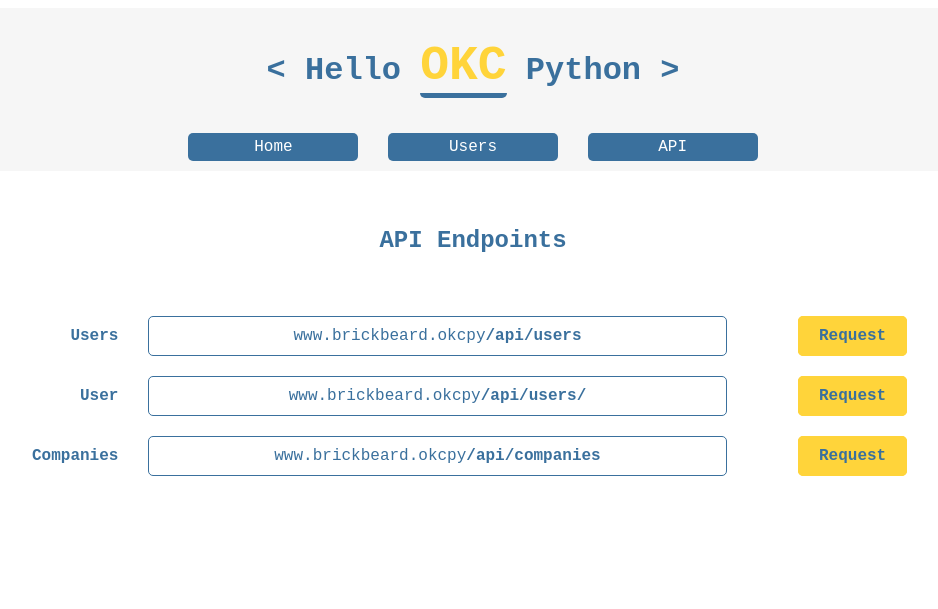
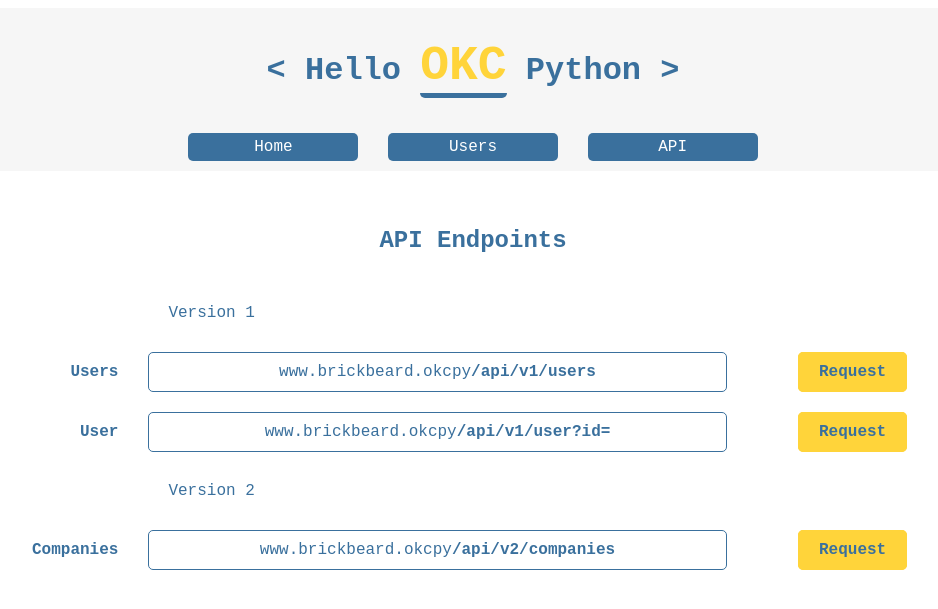
Before and after one commit to BrickBeard/flask_demo, a Flask app: template project/api/templates/api.html in a window 1280 px wide. Shown: the top 609 px of the page, without its empty margins (167-1105 px from the left). Run offline with Flask 2, Linux system fonts and the light colour scheme; the template is opened without the code that fills it, so the values that code supplies are empty.

Commit message:
Nested API to show version control with Blueprints

```diff
--- a/project/__init__.py
+++ b/project/__init__.py
@@ -12,9 +12,13 @@ def create_app():
 
     from .portal.views import portal_bp
     from .api.views import api_bp
+    from .api.v1.routes import v1
+    from .api.v2.routes import v2
 
     app.register_blueprint(portal_bp)
     app.register_blueprint(api_bp, url_prefix='/api')
+    app.register_blueprint(v1, url_prefix='/api/v1')
+    app.register_blueprint(v2, url_prefix='/api/v2')
 
     return app
 
--- a/project/api/static/js/api.js
+++ b/project/api/static/js/api.js
@@ -6,7 +6,7 @@ var display = document.getElementById('display')
 var close_ = document.getElementsByClassName('close')[0];
 
 btn_users.onclick = () => {
-    fetch('http://127.0.0.1:5000/api/users')
+    fetch('http://127.0.0.1:5000/api/v1/users')
     .then(response => response.json())
     .then(jsonRes => {
         const data = jsonRes;
@@ -18,7 +18,7 @@ btn_users.onclick = () => {
 
 btn_user.onclick = function() {
     var id_ = btn_user.getAttribute('id_')
-    fetch('http://127.0.0.1:5000/api/users/'+id_)
+    fetch('http://127.0.0.1:5000/api/v1/user?id='+id_)
     .then(response => response.json())
     .then(jsonRes => {
         const data = jsonRes;
@@ -29,7 +29,7 @@ btn_user.onclick = function() {
 }
 
 btn_companies.onclick = function() {
-    fetch('http://127.0.0.1:5000/api/companies')
+    fetch('http://127.0.0.1:5000/api/v2/companies')
     .then(response => response.json())
     .then(jsonRes => {
         const data = jsonRes;
--- a/project/api/templates/api.html
+++ b/project/api/templates/api.html
@@ -9,27 +9,28 @@
 {% block content %}
     <h2 class="text_center">API Endpoints</h2>
     <table class="api_table">
-        <thead>
-            <tr>
-                <th></th>
-                <th></th>
-                <th></th>
+        <tbody>
+            <tr class="version">
+                <td></td>
+                <td colspan="2" style="border: none; text-align: left;">Version 1</td>
             </tr>
-        </thead>
-        <tbody>
             <tr>
                 <td>Users</td>
-                <td>www.brickbeard.okcpy<strong>{{ url_for('api.all_users') }}</strong></td>
+                <td>www.brickbeard.okcpy<strong>{{ url_for('v1.all_users') }}</strong></td>
                 <td><a id="users_" href="#" >Request</a></td>
             </tr>
             <tr>
                 <td>User</td>
-                <td>www.brickbeard.okcpy<strong>{{ url_for('api.get_user', id=data.users[0].id) }}</strong></td>
+                <td>www.brickbeard.okcpy<strong>{{ url_for('v1.get_user', id=data.users[0].id) }}</strong></td>
                 <td><a id="user_" id_="{{ data.users[0].id }}" href="#">Request</a></td>
+            </tr>
+            <tr class="version">
+                <td></td>
+                <td colspan="2" style="border: none; text-align: left;">Version 2</td>
             </tr>
             <tr>
                 <td>Companies</td>
-                <td>www.brickbeard.okcpy<strong>{{ url_for('api.get_companies') }}</strong></td>
+                <td>www.brickbeard.okcpy<strong>{{ url_for('v2.get_companies') }}</strong></td>
                 <td><a id="companies_" href="#">Request</a></td>
             </tr>
         </tbody>
--- a/project/portal/templates/companies.html
+++ b/project/portal/templates/companies.html
@@ -7,9 +7,7 @@
 
 
 {% block content %}
-    <br>
     <div class="content_center">
-        <br>
         <table class="user_table c_table">
             <h2 class="text_center">Companies</h2>
             <thead>
--- a/project/portal/templates/users.html
+++ b/project/portal/templates/users.html
@@ -7,9 +7,7 @@
 
 
 {% block content %}
-    <br>
     <div class="content_center">
-        <br>
         <table class="user_table">
             <h2 class="text_center">Users</h2>
             <thead>
--- a/project/static/css/style.css
+++ b/project/static/css/style.css
@@ -41,7 +41,7 @@ body { background-color: #FFFFFF; font-family: 'Courier New', Courier, monospace
 .api_table tbody tr td:nth-child(2) { border: 1px solid #3A709D; border-radius: 5px; text-align: center; padding: 10px 20px; }
 .api_table tbody tr td:last-child { text-align: center;  width: 230px; }
 .api_table tbody tr td:last-child a { text-decoration: none; background-color: #FFD43A; border: 1px solid #FFD43A; color: #3A709D; font-weight: bold; padding: 10px 20px; border-radius: 5px; text-indent: 20px; }
-.api_table tbody tr:hover > td:nth-last-child(n+2) { background-color: #f6f6f6; border-radius: 5px; }
+.api_table tbody tr :not(.version):hover > td:nth-last-child(n+2) { background-color: #f6f6f6; border-radius: 5px; }
 .api_table tbody tr td a:hover { background-color: #f9f9f9; border: 1px solid #3A709D; }
 /* Forms */
 .form_wrapper { width: 40%; margin-left: auto; margin-right: auto; border-radius: 10px; border: 5px dashed #3A709D; box-shadow: 10px 10px 20px rgba(58, 112, 157, 0.5); }
```
Also changed, not shown: project/api/v1/routes.py (added, +24 -0 lines), project/api/v2/routes.py (added, +19 -0 lines), project/api/views.py (+0 -24 lines).
